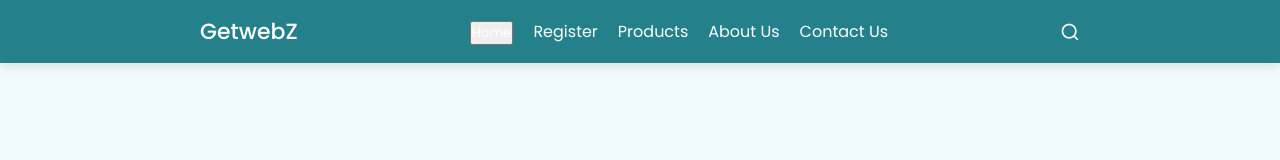
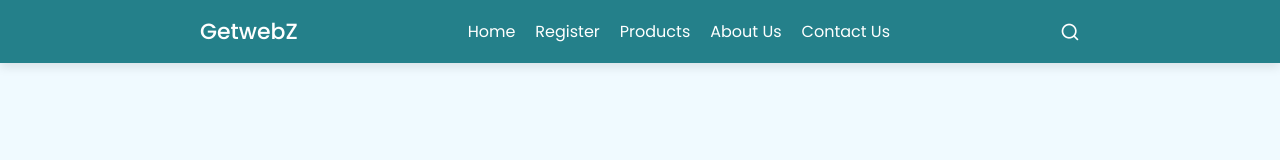
Before and after one commit to Johanray0704/Navbar, a plain HTML site: page index.html in a window 1280 px wide. Drawn offline with nearby package versions, Linux system fonts and the light colour scheme.

Commit message:
Update index.html

```diff
--- a/index.html
+++ b/index.html
@@ -17,7 +17,7 @@
 
         <ul class="nav-links">
           <i class="uil uil-times navCloseBtn"></i>
-          <li><button class="btn btn-info"><a href="https://johanray0704.github.io/Gym-website/">Home</a></button></li>
+          <li><a href="https://johanray0704.github.io/Gym-website/">Home</a></li>
           <li><a href="https://johanray0704.github.io/Login/">Register</a></li>
           <li><a href="https://johanray0704.github.io/Add-to-cart/">Products</a></li>
           <li><a href="owner.jpeg">About Us</a></li>
```
